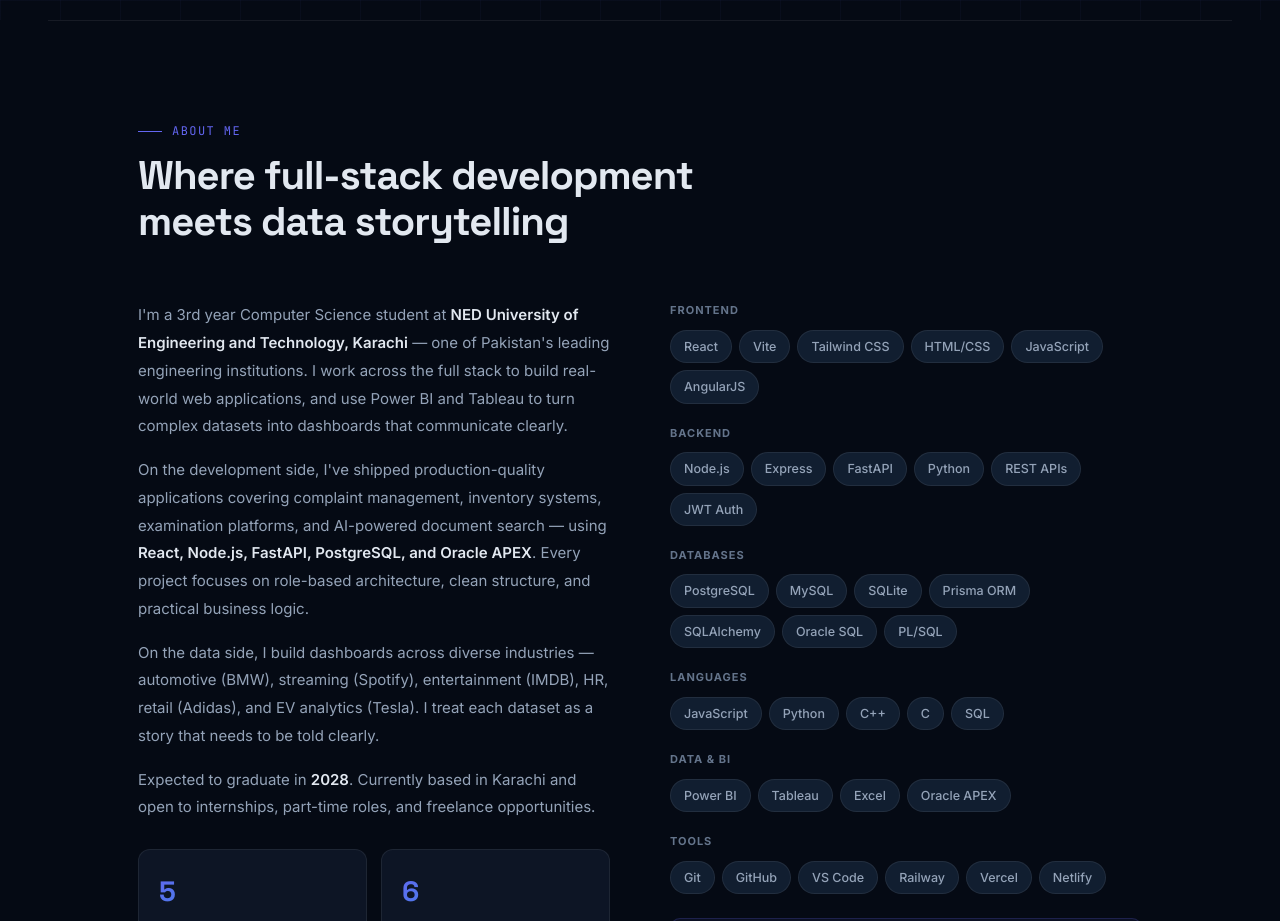
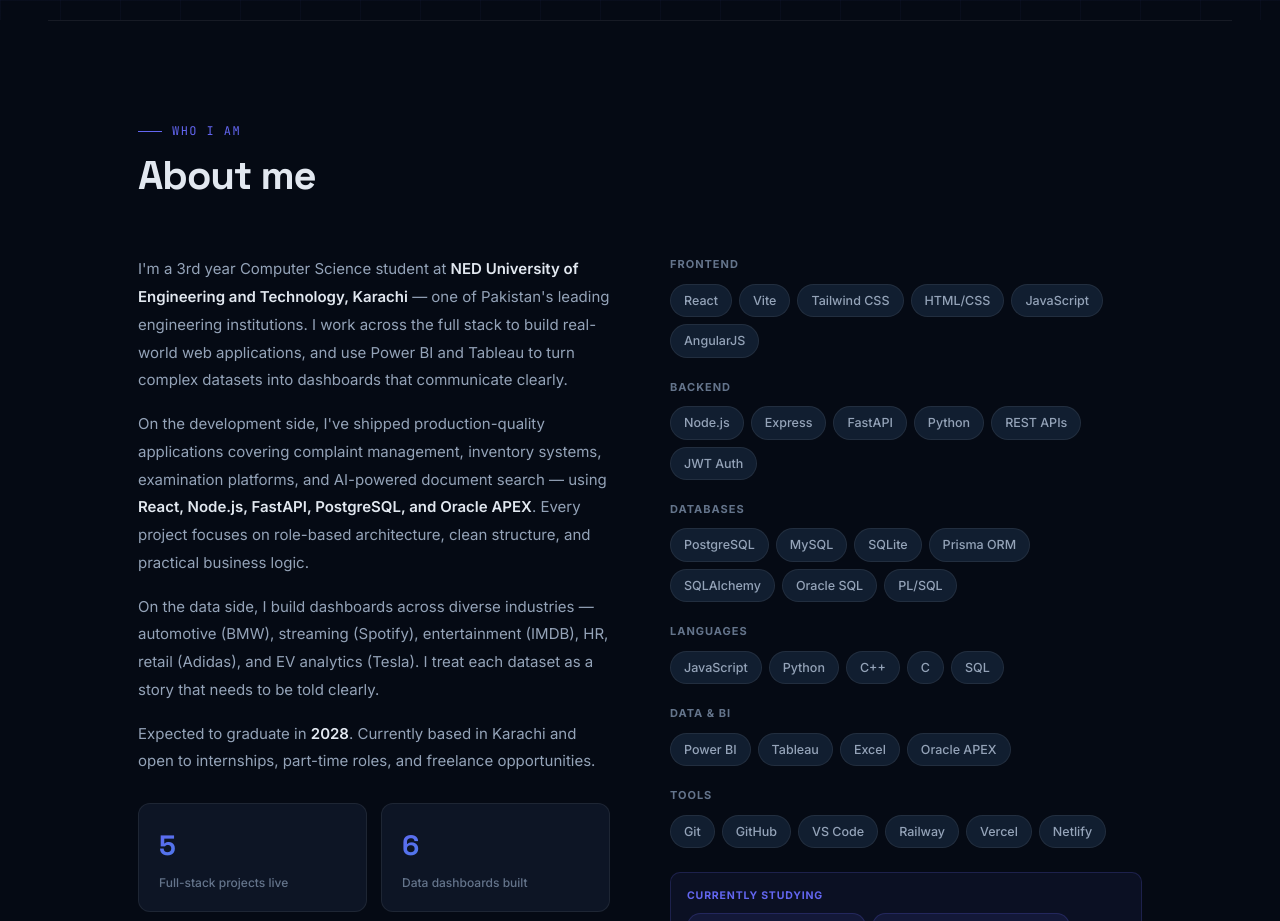
Before and after one commit to amnaatgit/Amna-Shahzad-Portfolio, a React (Vite) app: page / in a window 1280 px wide. Shown: the part 780-1701 px from the top of the page. Built offline with nearby package versions, Linux system fonts and the light colour scheme.

Commit message:
Update About section labels and titles

```diff
--- a/src/App.jsx
+++ b/src/App.jsx
@@ -237,8 +237,8 @@ function About() {
   return (
     <section className="section" id="about">
       <FadeUp>
-        <div className="section-label">About me</div>
-        <h2 className="section-title">Where full-stack development<br/>meets data storytelling</h2>
+        <div className="section-label">Who I am</div>
+        <h2 className="section-title">About me</h2>
       </FadeUp>
       <div className="about-grid">
         <FadeUp delay={100}>
```
